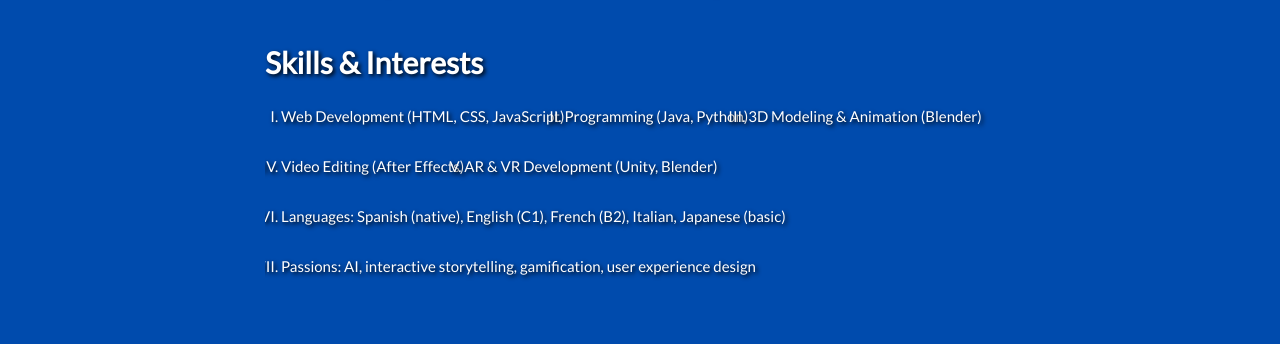
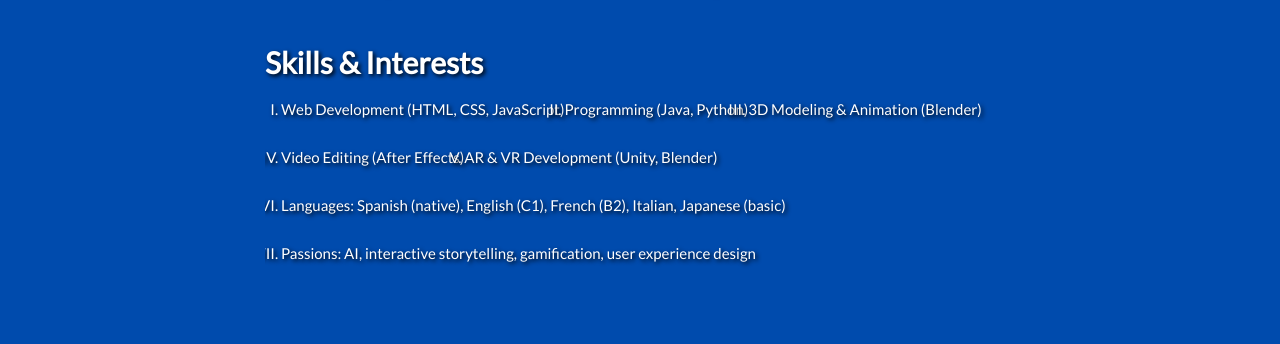
Before and after one commit to vSk8erB0i/viktor, a plain HTML site: page about.html in a window 1280 px wide. Shown: the part 1315-1659 px from the top of the page. Drawn offline with Linux system fonts and the light colour scheme.

Commit message:
Update estilo.css

```diff
--- a/estilo.css
+++ b/estilo.css
@@ -151,7 +151,14 @@
     font-family: "Lato", cursive;
     padding: 14px 16px;
     text-shadow: 2px 2px 4px #000;
-    line-height: 50px;
+    line-height: 1.8em; /* ✅ Mejora el espaciado vertical */
+    overflow-wrap: break-word; /* ✅ Evita desbordamiento de texto largo */
+}
+
+#certif li {
+    margin-bottom: 12px; /* ✅ Separación entre elementos */
+    padding-left: 1.2em; /* ✅ Espacio para que no se sobreponga con el número romano */
+    text-indent: -1.2em; /* ✅ Alinea bien el texto con el numeral */
 }
 
 footer {
```
